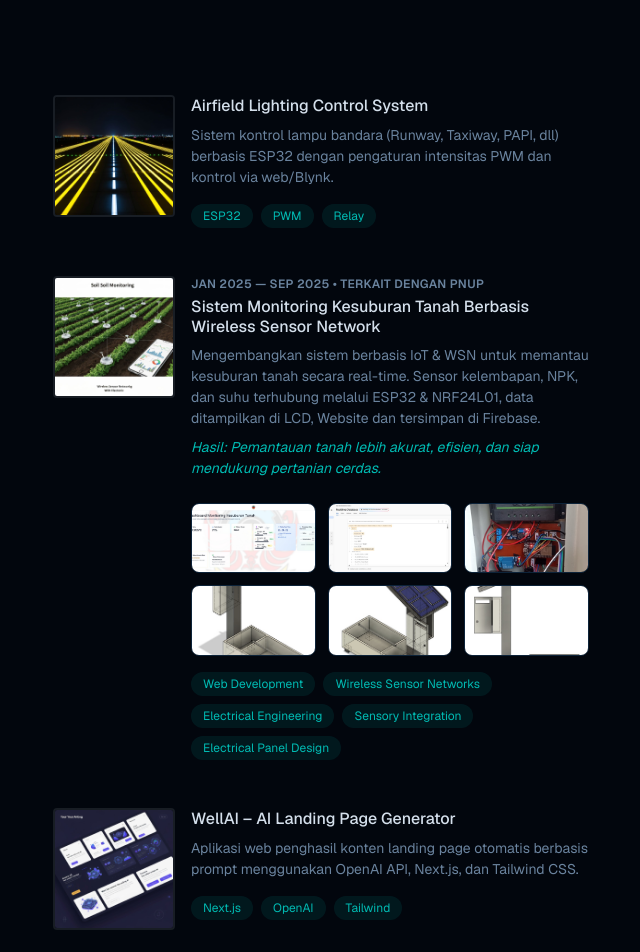
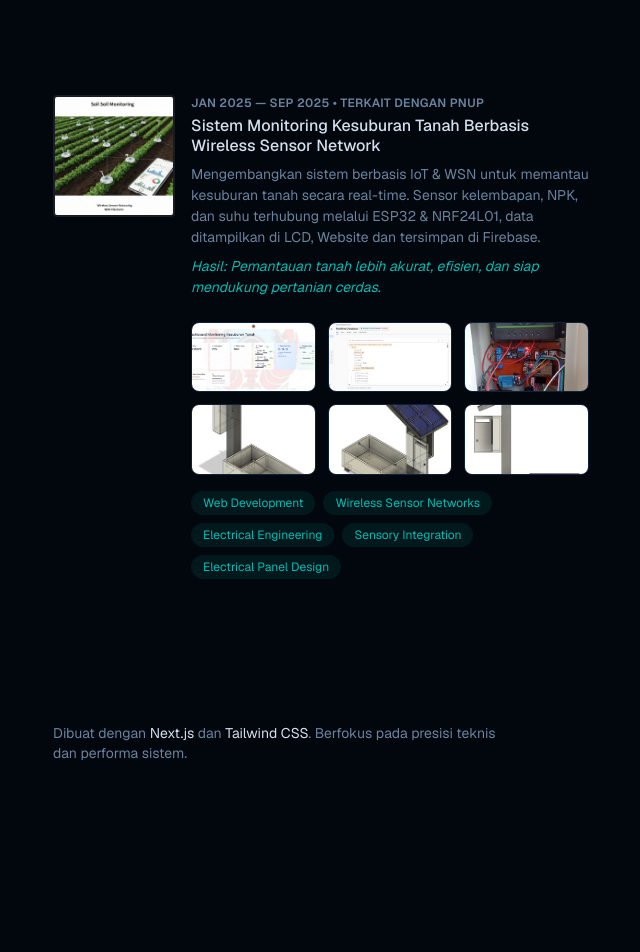
Before and after one commit to Wellyyy1604/Portofolio, a Next.js app: page / in a window 1280 px wide. Shown: the part 1540-2492 px from the top of the page, without its empty margins (595-1235 px from the left). After the commit the page ends 2399 px from the top, so only its background shows below. Built offline with nearby package versions, Linux system fonts and the light colour scheme.

Commit message:
fix: remove outdated project sections from portfolio
Update portfolio by deleting old project entries.

```diff
--- a/app/page.tsx
+++ b/app/page.tsx
@@ -260,33 +260,6 @@ export default function Portfolio() {
                   <div className="absolute -inset-x-4 -inset-y-4 z-0 hidden rounded-md transition motion-reduce:transition-none lg:-inset-x-6 lg:block lg:group-hover:bg-accent/50 lg:group-hover:shadow-[inset_0_1px_0_0_rgba(255,255,255,0.1)] lg:group-hover:drop-shadow-lg"></div>
                   <div className="z-10 col-span-2 hidden sm:block">
                     <img
-                      src="/airport-runway-lights-system.jpg"
-                      alt="Airfield Lighting"
-                      className="rounded border-2 border-slate-200/10 transition group-hover:border-slate-200/30"
-                    />
-                  </div>
-                  <div className="z-10 col-span-8 sm:col-span-6">
-                    <h3 className="font-medium leading-snug text-foreground text-base">
-                      <div className="inline-flex items-baseline font-medium leading-tight text-foreground hover:text-primary focus-visible:text-primary group/link">
-                        Airfield Lighting Control System
-                      </div>
-                    </h3>
-                    <p className="mt-2 text-sm leading-normal text-muted-foreground">
-                      Sistem kontrol lampu bandara (Runway, Taxiway, PAPI, dll) berbasis ESP32 dengan pengaturan
-                      intensitas PWM dan kontrol via web/Blynk.
-                    </p>
-                    <ul className="mt-4 flex flex-wrap gap-2">
-                      <li className="rounded-full bg-primary/10 px-3 py-1 text-xs text-primary">ESP32</li>
-                      <li className="rounded-full bg-primary/10 px-3 py-1 text-xs text-primary">PWM</li>
-                      <li className="rounded-full bg-primary/10 px-3 py-1 text-xs text-primary">Relay</li>
-                    </ul>
-                  </div>
-                </div>
-
-                <div className="group relative grid grid-cols-8 gap-4 transition-all lg:hover:!opacity-100 lg:group-hover/list:opacity-50">
-                  <div className="absolute -inset-x-4 -inset-y-4 z-0 hidden rounded-md transition motion-reduce:transition-none lg:-inset-x-6 lg:block lg:group-hover:bg-accent/50 lg:group-hover:shadow-[inset_0_1px_0_0_rgba(255,255,255,0.1)] lg:group-hover:drop-shadow-lg"></div>
-                  <div className="z-10 col-span-2 hidden sm:block">
-                    <img
                       src="/soil-monitoring-wsn-electronics.jpg"
                       alt="Soil Monitoring WSN"
                       className="rounded border-2 border-slate-200/10 transition group-hover:border-slate-200/30"
@@ -350,32 +323,6 @@ export default function Portfolio() {
                   </div>
                 </div>
 
-                <div className="group relative grid grid-cols-8 gap-4 transition-all lg:hover:!opacity-100 lg:group-hover/list:opacity-50">
-                  <div className="absolute -inset-x-4 -inset-y-4 z-0 hidden rounded-md transition motion-reduce:transition-none lg:-inset-x-6 lg:block lg:group-hover:bg-accent/50 lg:group-hover:shadow-[inset_0_1px_0_0_rgba(255,255,255,0.1)] lg:group-hover:drop-shadow-lg"></div>
-                  <div className="z-10 col-span-2 hidden sm:block">
-                    <img
-                      src="/ai-landing-page-modern-ui.jpg"
-                      alt="WellAI"
-                      className="rounded border-2 border-slate-200/10 transition group-hover:border-slate-200/30"
-                    />
-                  </div>
-                  <div className="z-10 col-span-8 sm:col-span-6">
-                    <h3 className="font-medium leading-snug text-foreground text-base">
-                      <div className="inline-flex items-baseline font-medium leading-tight text-foreground hover:text-primary focus-visible:text-primary group/link">
-                        WellAI – AI Landing Page Generator
-                      </div>
-                    </h3>
-                    <p className="mt-2 text-sm leading-normal text-muted-foreground">
-                      Aplikasi web penghasil konten landing page otomatis berbasis prompt menggunakan OpenAI API,
-                      Next.js, dan Tailwind CSS.
-                    </p>
-                    <ul className="mt-4 flex flex-wrap gap-2">
-                      <li className="rounded-full bg-primary/10 px-3 py-1 text-xs text-primary">Next.js</li>
-                      <li className="rounded-full bg-primary/10 px-3 py-1 text-xs text-primary">OpenAI</li>
-                      <li className="rounded-full bg-primary/10 px-3 py-1 text-xs text-primary">Tailwind</li>
-                    </ul>
-                  </div>
-                </div>
               </div>
             </section>
 
```
